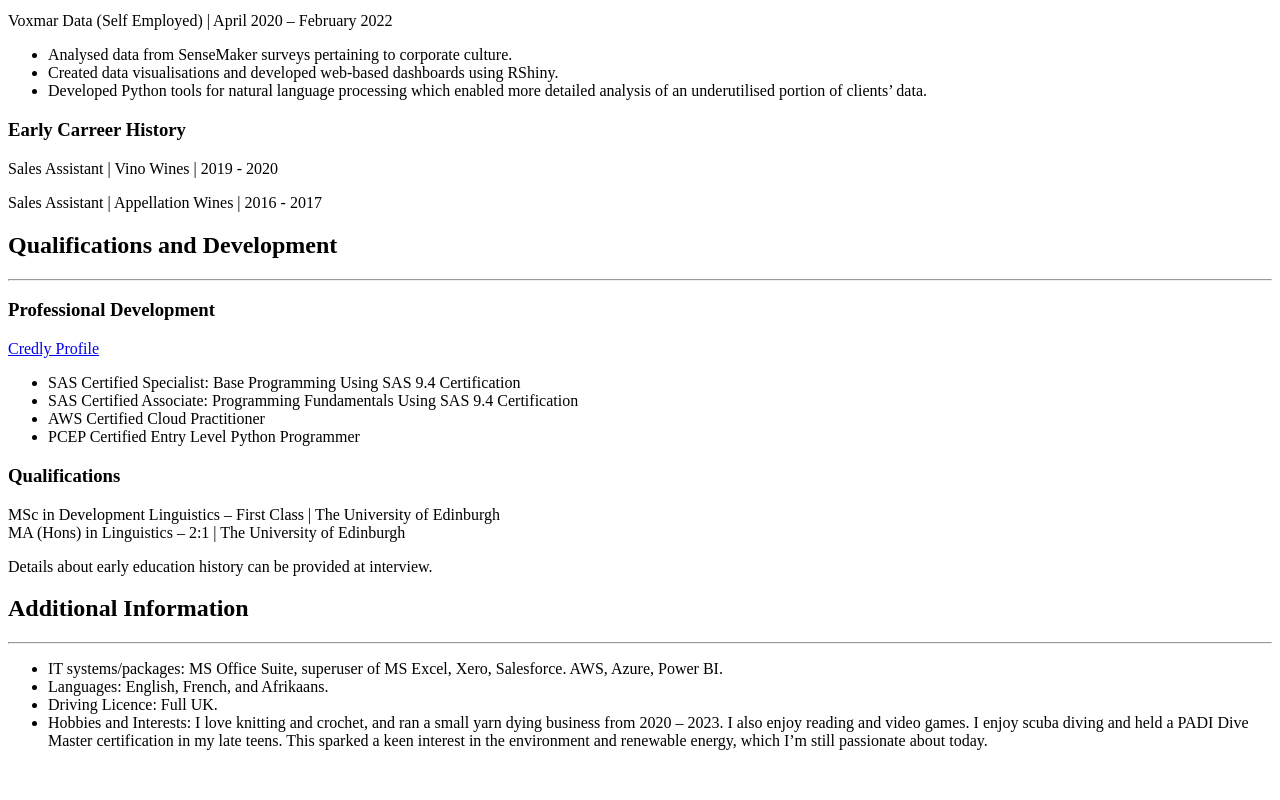
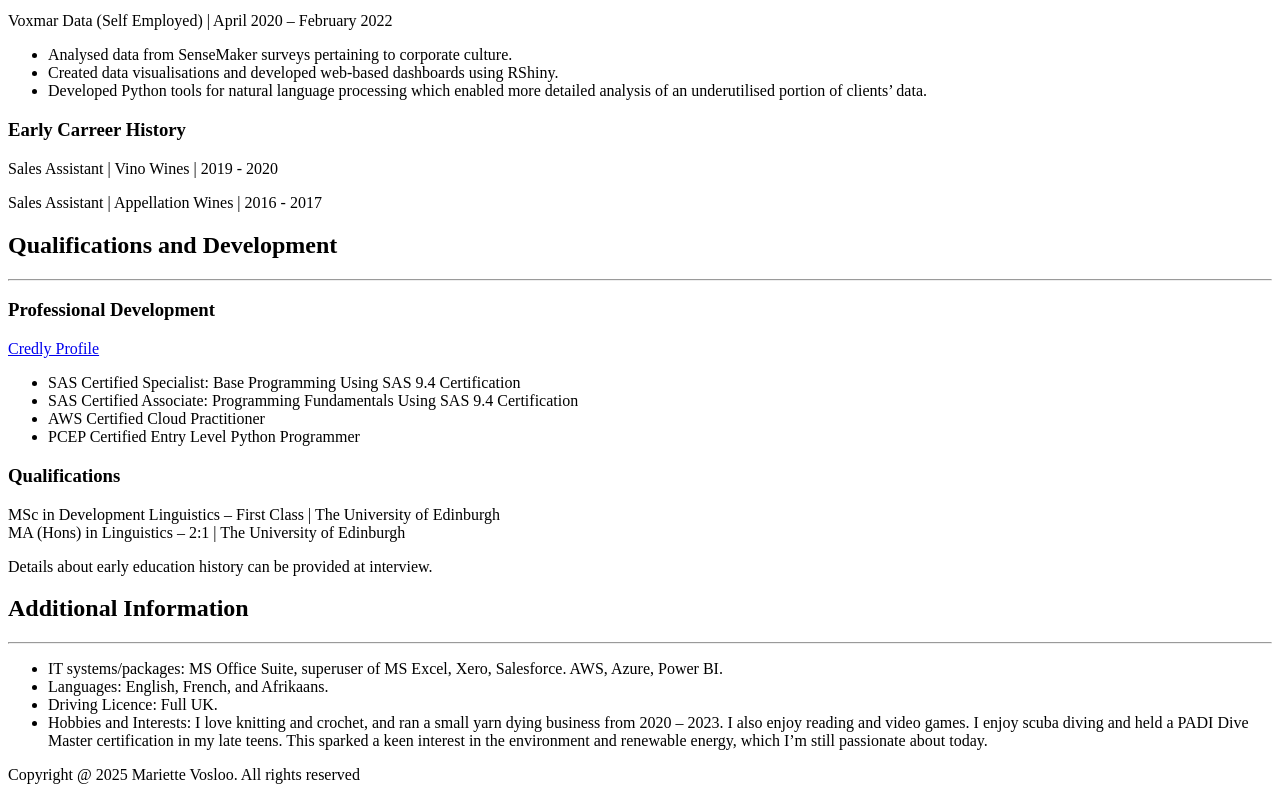
Before and after one commit to voxmar/cv, a plain HTML site: page index.html in a window 1280 px wide. Shown: the part 1621-2421 px from the top of the page. Before the commit the page ends 2387 px from the top, so only its background shows below. Drawn offline with Linux system fonts and the light colour scheme.

Commit message:
Add footer

```diff
--- a/index.html
+++ b/index.html
@@ -131,4 +131,7 @@
         </ul>
     </p>
 </body>
+<footer>
+    <p>Copyright @ 2025 Mariette Vosloo. All rights reserved</p>
+</footer>
 </html>
```
